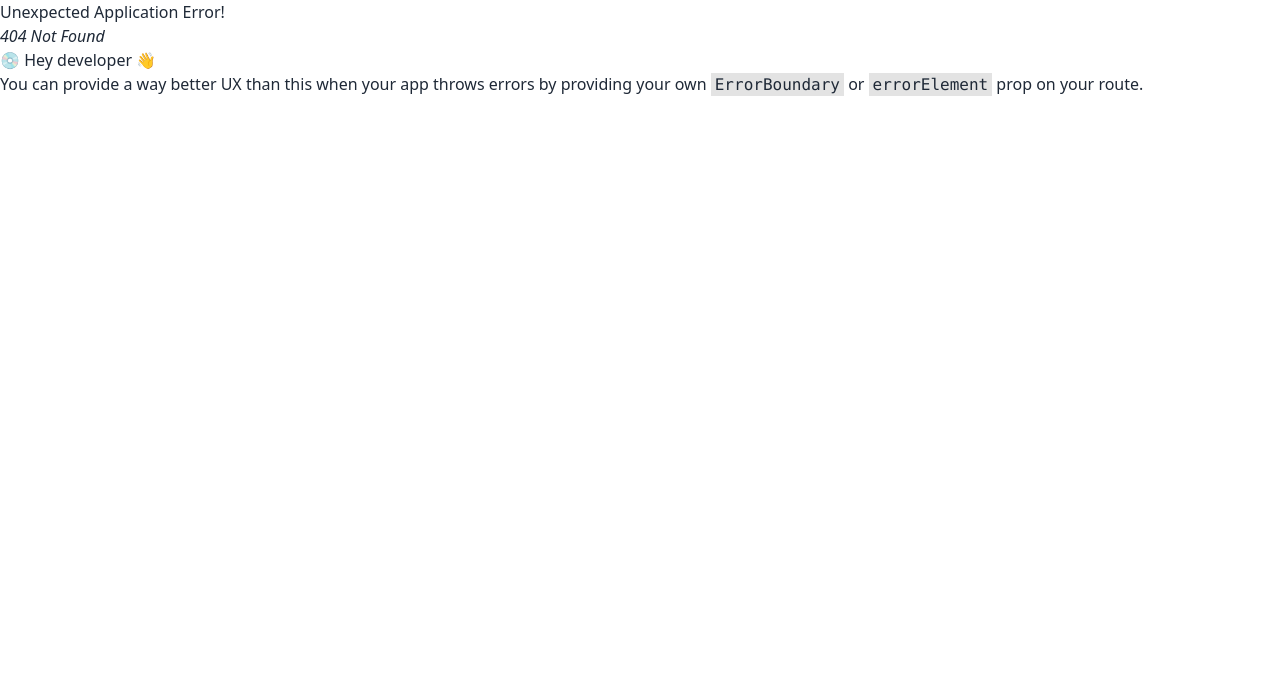
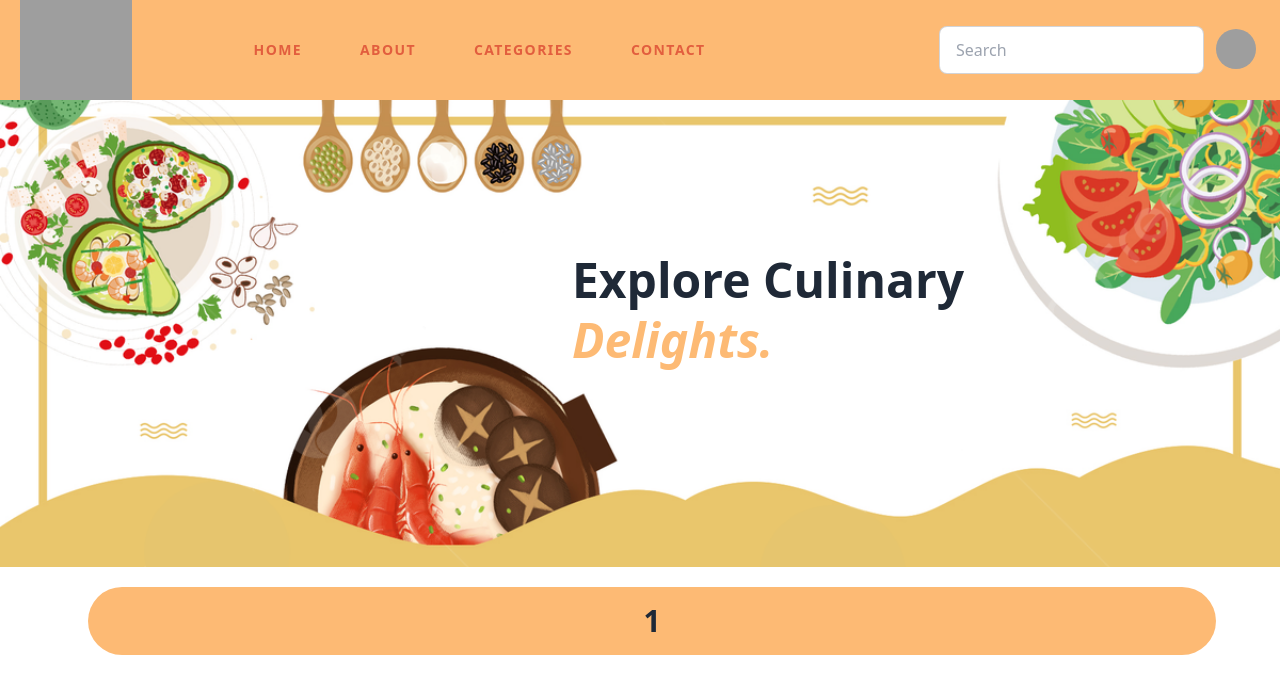
Before and after one commit to ekahanny/recipe-app, a React (Vite) app: page /category-detail/1 in a window 1280 px wide. Before the commit this address had no page. Shown: the top 694 px of the page. Built offline with nearby package versions, Linux system fonts and the light colour scheme; grey boxes are pictures that could not be loaded.

Commit message:
feat: menghubungkan laman home dan detail category

```diff
--- a/src/App.jsx
+++ b/src/App.jsx
@@ -2,14 +2,16 @@ import Navbar from "./components/elements/Navbar";
 import './App.css';  // Import your CSS file
 import Category from "./components/fragments/Category";
 import { useEffect, useState } from "react";
-import getDataFromAPI from "./services/category.service";
+import getDataFromAPI from "./services/category/category.service";
 import AdditionalArticle from "./components/fragments/AdditionalArticle";
 import Footer from "./components/elements/Footer";
 import HeroImage from "./components/elements/HeroImage";
+import { useNavigate } from "react-router-dom";
 
 function App() {
 
   const [categories, setCategories] = useState([])
+  const navigate = useNavigate()
 
   useEffect(() => {
     const fetchData = async () => {
@@ -23,6 +25,14 @@ function App() {
     }
     fetchData()
   }, [])
+
+  const handleClickCategory = (category) => {
+    setTimeout(() => {
+      navigate(`/category-detail/${category}`)
+      console.log(category);
+    }, 2000)
+    // console.log("clicked");
+  }
 
   return (
     <>
@@ -40,7 +50,12 @@ function App() {
         <h1 className="text-3xl flex justify-center items-center font-bold mt-5 ml-6 bg-orange-300 p-4 rounded-full ">What to cook?</h1>
         <div className="grid grid-cols-1 md:grid-cols-2 lg:grid-cols-7 gap-4 mt-8">
           {categories.map((category) => (
-            <Category key={category.idCategory} category={category.strCategory} thumbnail={category.strCategoryThumb}/>
+            <Category
+              key={category.idCategory}
+              category={category.strCategory}
+              thumbnail={category.strCategoryThumb}
+              onClick={() => handleClickCategory(category.strCategory)}
+            />
           ))}
         </div>
       </div>
@@ -53,4 +68,6 @@ function App() {
   );
 }
 
+
+
 export default App;
--- /dev/null
+++ b/src/components/elements/FoodCard.jsx
@@ -0,0 +1,11 @@
+const FoodCard = () => {
+    return (
+        <div>
+            <img src="" alt="" className="" />
+
+        </div>
+
+    )
+}
+
+export default FoodCard
--- a/src/components/elements/HeroImage.jsx
+++ b/src/components/elements/HeroImage.jsx
@@ -1,7 +1,9 @@
+import HeroImg from "../../assets/Desain tanpa judul.png"
+
 const HeroImage = () => {
     return (
         <div className="relative">
-            <img src="src/assets/Desain tanpa judul.png" alt="" className="w-full" />
+            <img src={HeroImg} alt="" className="w-full" />
             <h1 className="absolute top-[45%] left-[60%] translate-x-[-50%] translate-y-[-50%] text-5xl font-bold">
             Explore Culinary <h1 className="text-orange-300 mt-3 italic">Delights.</h1>
             </h1>
--- a/src/components/elements/Navbar.jsx
+++ b/src/components/elements/Navbar.jsx
@@ -1,9 +1,11 @@
+import Logo from "../../assets/my-recipes-logo.png"
+
 const Navbar = () => {
     return (
 <div className="navbar bg-orange-300 p-5 h-[100px] flex justify-center">
   <div className="flex-1">
     <a className="">
-        <img src="src/assets/my-recipes-logo.png" alt="" className="w-28 h-28 -mt-2" />
+        <img src={Logo} alt="Logo" className="w-28 h-28 -mt-2" />
     </a>
   </div>
   <div className="flex-auto gap-2 ">
--- a/src/components/fragments/Category.jsx
+++ b/src/components/fragments/Category.jsx
@@ -1,13 +1,13 @@
-const Category = ({ category, thumbnail}) => {
+const Category = ({ category, thumbnail, onClick}) => {
     return (
         <div className="flex flex-col items-center">
             <button>
                 <img
                 className="rounded-full w-36 h-32 object-cover mt-2 transform transition-transform duration-300 hover:scale-110"
-                src={thumbnail} />
+                src={thumbnail}
+                onClick={onClick} />
             </button>
             <p className="text-lg text-center font-semibold mt-1">{category}</p>
-
         </div>
     )
 }
--- a/src/main.jsx
+++ b/src/main.jsx
@@ -11,7 +11,7 @@ const router = createBrowserRouter([
     element: <App />
   },
   {
-    path: "/category-detail",
+    path: "/category-detail/:category",
     element: <CategoryDetail />
   }
 ])
--- a/src/pages/CategoryDetail.jsx
+++ b/src/pages/CategoryDetail.jsx
@@ -1,12 +1,21 @@
+
+import { useParams } from "react-router-dom";
 import HeroImage from "../components/elements/HeroImage"
 import Navbar from "../components/elements/Navbar"
 
 const CategoryDetail = () => {
+
+    // mendapatkan category dari link pada laman sebelumnya
+    const { category } = useParams();
+
     return (
         <div>
-
             <Navbar/>
             <HeroImage/>
+            <div className="px-16 pb-5">
+                <h1 className="text-3xl flex justify-center items-center font-bold mt-5 ml-6 bg-orange-300 p-4 rounded-full ">{category}</h1>
+            </div>
+
         </div>
 
     )
--- /dev/null
+++ b/src/services/category/detail.service.jsx
@@ -0,0 +1,8 @@
+import axios from "axios"
+
+async function getDetailCategory (category) {
+    const res = await axios.get(`https://www.themealdb.com/api/json/v1/1/filter.php?c=${category}`)
+    return res.data
+}
+
+export default getDetailCategory
```
Also changed, not shown: src/services/category/category.service.jsx (renamed from src/services/category.service.jsx).
